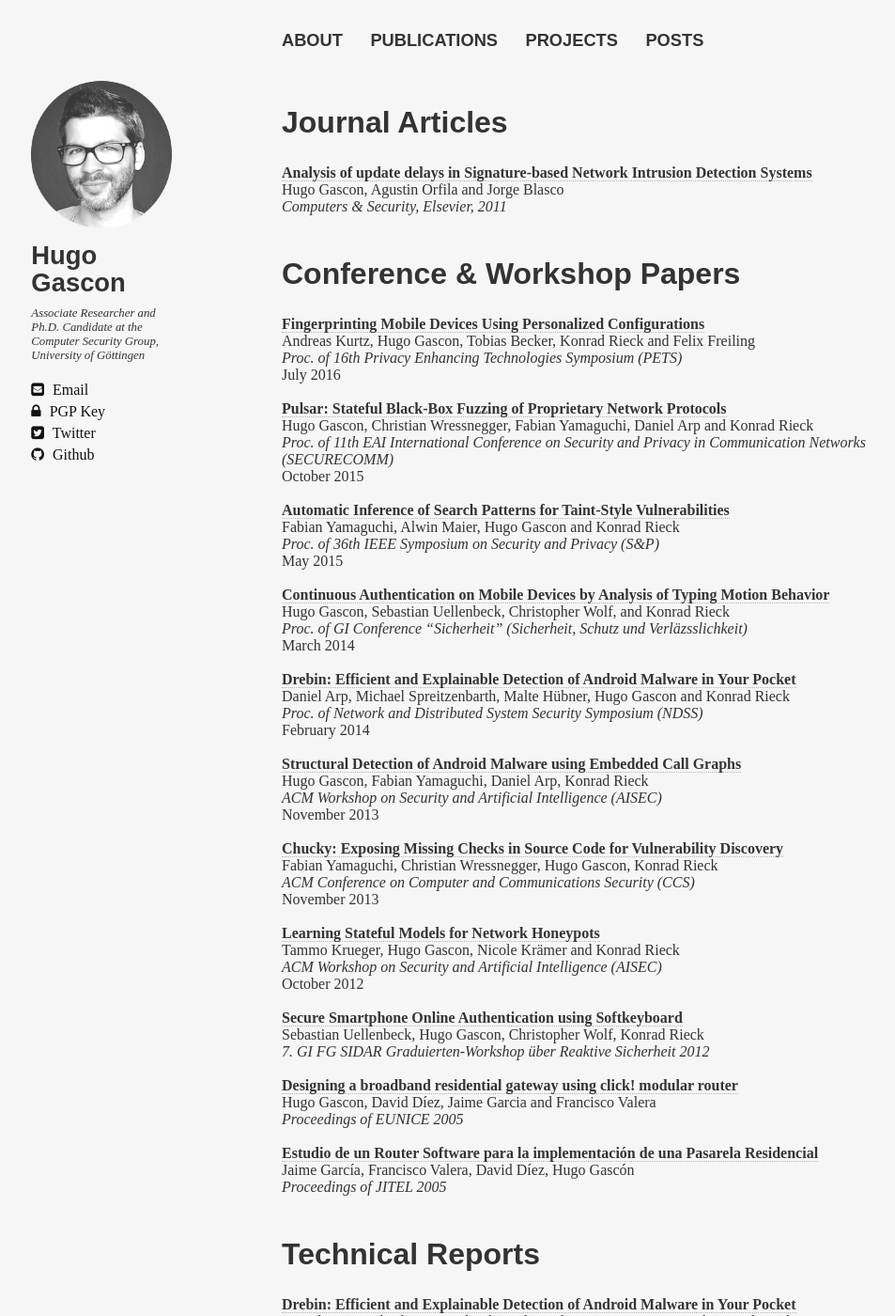
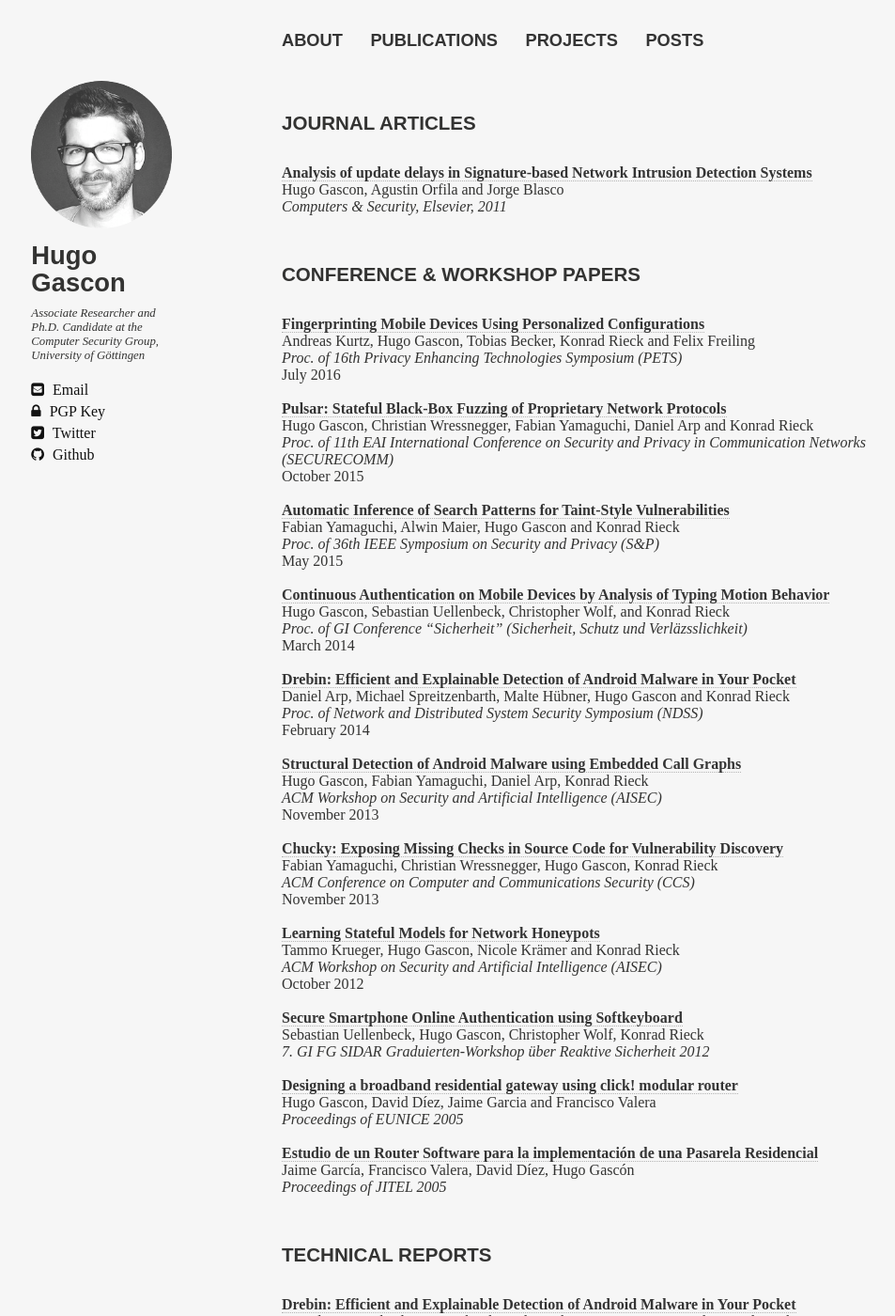
Before and after one commit to hgascon/hgascon.github.io, a Jekyll site: the page built from publications/index.md, in a window 1280 px wide and 1400 px high. Shown: the whole window at 94% size, without its empty margins (20-973 px from the left). Built offline with Jekyll 4.4.1, drawn with Linux system fonts in a browser that asks for light colours; nearby versions of some CDN libraries; some web fonts are replaced; some of the changed text lies outside the part shown.

```diff
--- a/publications/index.md
+++ b/publications/index.md
@@ -7,13 +7,13 @@ comments: false
 
 ---
 
-## Journal Articles
+#### JOURNAL ARTICLES
 [**Analysis of update delays in Signature-based Network Intrusion Detection Systems**](/publications/2011-cose.pdf)<br>
 Hugo Gascon, Agustin Orfila and Jorge Blasco<br>
 *Computers & Security, Elsevier, 2011*<br>
 <br>
 
-## Conference & Workshop Papers
+#### CONFERENCE & WORKSHOP PAPERS
 
 [**Fingerprinting Mobile Devices Using Personalized Configurations**](https://www1.cs.fau.de/filepool/projects/unique/unique.pdf)<br>
 Andreas Kurtz, Hugo Gascon, Tobias Becker, Konrad Rieck and Felix Freiling<br>
@@ -68,14 +68,14 @@ Jaime García, Francisco Valera, David Díez, Hugo Gascón<br>
 *Proceedings of JITEL 2005*<br>
 <br>
 
-## Technical Reports
+#### TECHNICAL REPORTS
 
 [**Drebin: Efficient and Explainable Detection of Android Malware in Your Pocket**](/publications/2013-drebin.pdf)<br>
 Daniel Arp, Michael Spreitzenbarth, Malte Hübner, Hugo Gascon, and Konrad Rieck<br>
 Technical report (IFI-TB-2013-02) September 2013<br>
 <br>
 
-## Talks & Lectures
+#### TALKS & LECTURES
 
 [**Smartphone Security**](/publications/Smartphone_Security_2014.pdf)<br>
 Hugo Gascon<br>
@@ -83,7 +83,7 @@ Computer and Network Security. MSc in Applied Computer Science WS14/15<br>
 University of Göttingen<br>
 <br>
 
-## Theses
+#### THESES
 
 [**Estudio de un IDS Open Source frente a herramientas de análisis y explotación de vulnerabilidades**](http://e-archivo.uc3m.es/handle/10016/11213)<br>
 Hugo Gascon<br>
```
